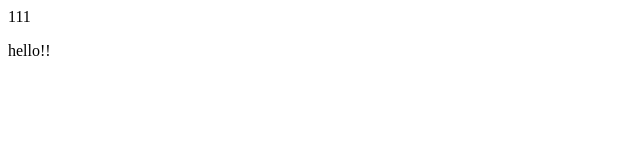
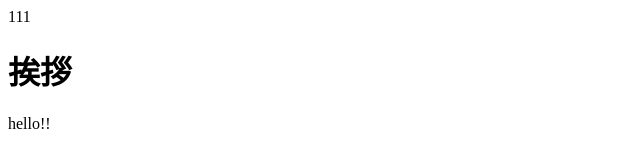
Before and after one commit to SatoMayu/20220125, a plain HTML site: page index.html in a window 1280 px wide. Shown: the whole page, without its empty margins (0-640 px from the left). Drawn offline with Linux system fonts and the light colour scheme.

Commit message:
タイトル変更

```diff
--- a/index.html
+++ b/index.html
@@ -1,5 +1,5 @@
 <html>
 111
-
+<h1>挨拶</h1>
 <p>hello!!</p>
 </html>
```
